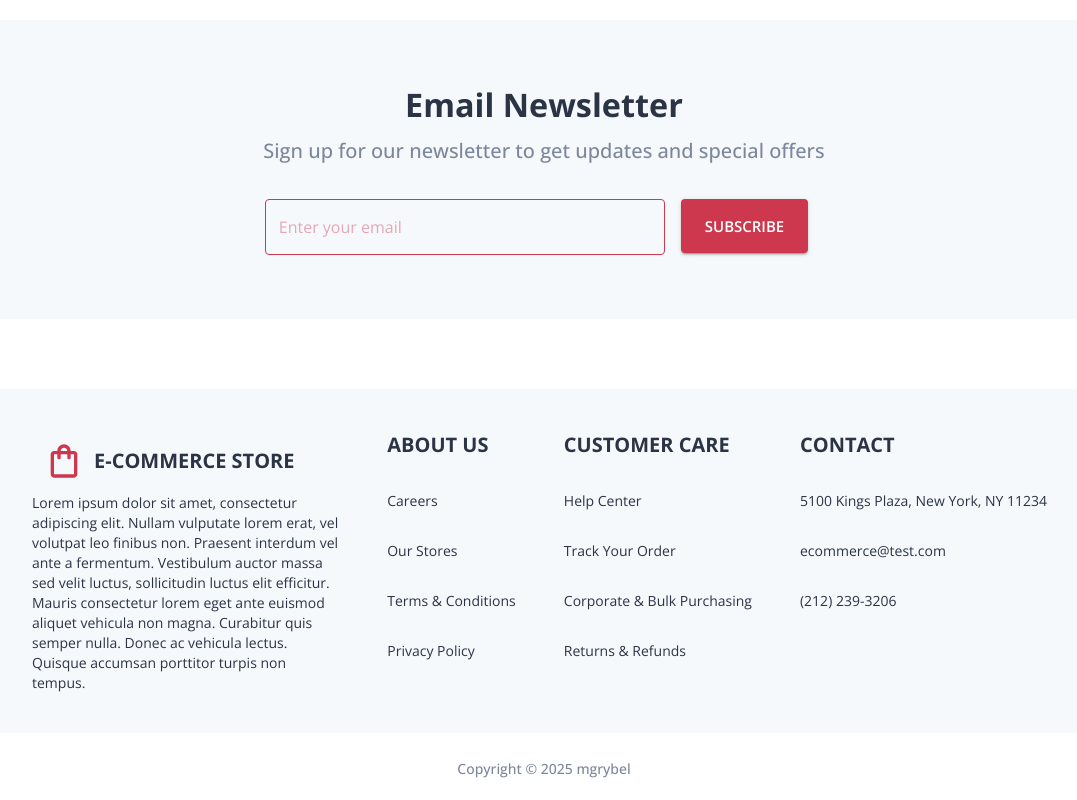
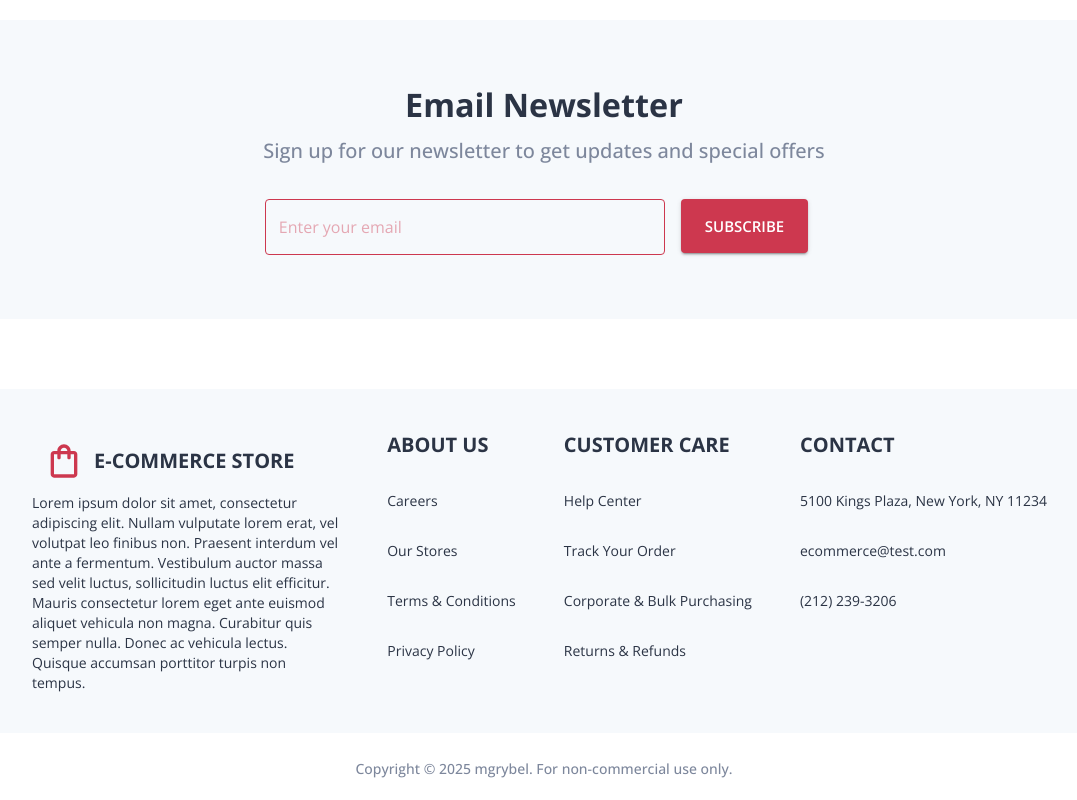
Before and after one commit to mgrybel/ecommerce-store, a React (Vite) app in the folder frontend/: page / in a window 1280 px wide. Shown: the part 2252-3052 px from the top of the page, without its empty margins (96-1173 px from the left). Built offline with nearby package versions, Linux system fonts and the light colour scheme; no server answers.

Commit message:
Updated the footer

```diff
--- a/frontend/src/layout/Footer.tsx
+++ b/frontend/src/layout/Footer.tsx
@@ -15,7 +15,8 @@ const Footer = () => {
             gutterBottom
             sx={{ marginTop: '25px' }}
           >
-            Copyright &copy; {new Date().getFullYear()} mgrybel
+            Copyright &copy; {new Date().getFullYear()} mgrybel. For
+            non-commercial use only.
           </Typography>
         </Box>
       </Grid>
```
